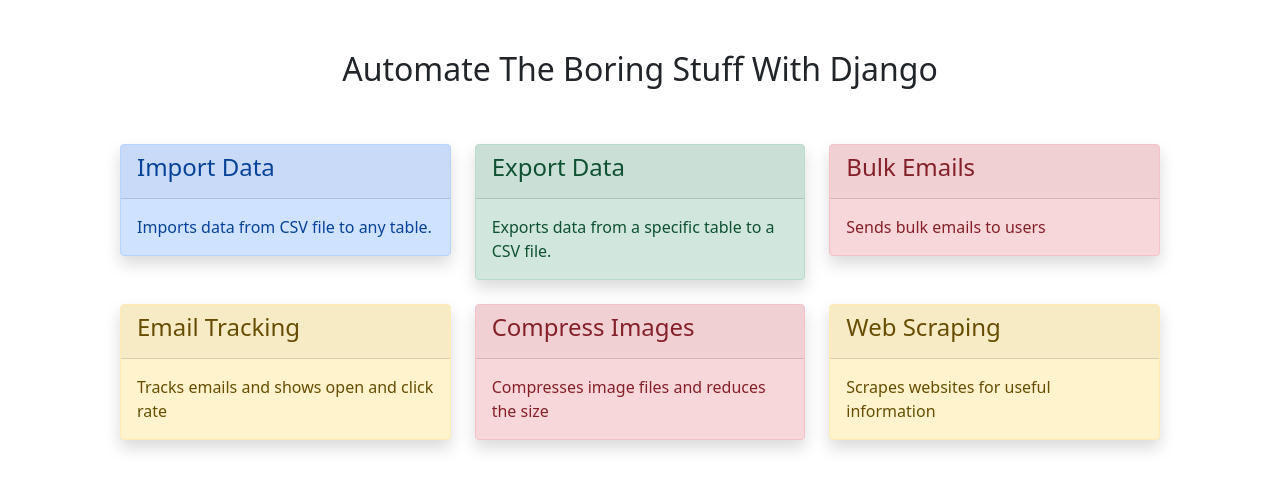
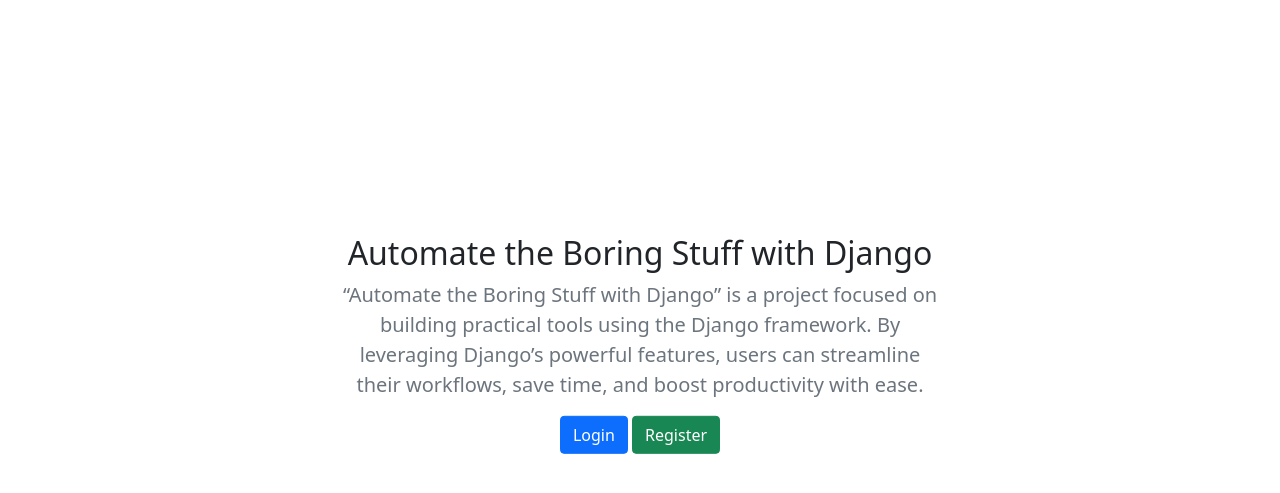
Before and after one commit to laptopasusgopinath-dotcom/automate_with_django, a Django app: page / in a window 1280 px wide. Shown: the part 56-549 px from the top of the page. Run offline with Django 5.2, Linux system fonts and the light colour scheme; parts of the project's set-up code (start-up, migrations or seed data) failed here and were passed over.

Commit message:
login registration feature

```diff
--- a/awd_main/settings.py
+++ b/awd_main/settings.py
@@ -40,6 +40,8 @@ INSTALLED_APPS = [
     'django.contrib.staticfiles',
     'dataentry',
     'uploads',
+    'crispy_forms',
+    'crispy_bootstrap5'
 ]
 
 MIDDLEWARE = [
@@ -153,3 +155,7 @@ EMAIL_HOST_PASSWORD = config('EMAIL_HOST_PASSWORD')
 EMAIL_USE_TLS = True
 DEFAULT_FROM_EMAIL = 'Automate with Django <gopinathpalweb@gmail.com>'
 DEFAULT_TO_EMAIL = 'laptopasusgopinath@gmail.com'
+
+
+
+CRISPY_TEMPLATE_PACK = 'bootstrap5'
--- a/awd_main/urls.py
+++ b/awd_main/urls.py
@@ -25,4 +25,9 @@ urlpatterns = [
     path('', views.home, name='home'),
     path('dataentry/', include('dataentry.urls')),
     path('celery-test/', views.celery_test),
+    # Registration & Login urls
+    path('register/', views.register, name='register'),
+    path('login/', views.login, name='login'),
+    path('logout/', views.logout, name='logout'),
+
 ] + static(settings.MEDIA_URL, document_root=settings.MEDIA_ROOT)
--- a/awd_main/views.py
+++ b/awd_main/views.py
@@ -1,6 +1,10 @@
-from django.shortcuts import render
+from django.shortcuts import render, redirect
 from django.http import HttpResponse
 from dataentry.tasks import celery_test_task
+from .forms import RegistrationForm
+from django.contrib import messages
+from django.contrib.auth.forms import AuthenticationForm
+from django.contrib import auth
 
 
 def home(request):
@@ -11,3 +15,50 @@ def celery_test(request):
     # I want to exeute a time consuming task here
     celery_test_task.delay()
     return HttpResponse('<h3>Function executed successfully</h3>')
+
+def register(request):
+    if request.method == 'POST':
+        form = RegistrationForm(request.POST)
+        if form.is_valid():
+            form.save()
+            messages.success(request, 'Registration successful.')
+            return redirect('login')
+        else:
+            context = {'form': form}
+            return render(request, 'register.html', context)
+    else:
+        form = RegistrationForm()
+        context = {
+            'form': form,
+        }
+    return render(request, 'register.html', context)
+
+
+
+def login(request):
+    if request.method == 'POST':
+        form = AuthenticationForm(request, request.POST)
+        if form.is_valid():
+            username = form.cleaned_data['username']
+            password = form.cleaned_data['password']
+
+            user = auth.authenticate(username=username, password=password)
+
+            if user is not None:
+                auth.login(request, user)
+                messages.success(request, "Login successful")
+                return redirect('home')
+        else:
+            messages.error(request, 'Invalid credentials')
+            return redirect('login')
+    else:
+        form = AuthenticationForm()
+        context = {
+            'form': form,
+        }
+    return render(request, 'login.html', context)
+
+
+def logout(request):
+    auth.logout(request)
+    return redirect('home')
--- a/templates/base.html
+++ b/templates/base.html
@@ -10,10 +10,20 @@
     <link href="https://cdn.jsdelivr.net/npm/bootstrap@5.0.2/dist/css/bootstrap.min.css" rel="stylesheet">
     <script src="https://cdn.jsdelivr.net/npm/bootstrap@5.0.2/dist/js/bootstrap.bundle.min.js"></script>
 
+    <!-- JQuery CDN -->
+     <script src="https://ajax.googleapis.com/ajax/libs/jquery/3.7.1/jquery.min.js"></script>
+
     <script src="{% static 'js/custom.js' %}"></script>
     <style>
         .form-group{
             padding: 15px !important;
+        }
+        .home-info{
+            position: absolute;
+            top: 50%;
+            left: 50%;
+            transform: translate(-50%, -50%);
+            padding: 20px;
         }
     </style>
 </head>
@@ -22,10 +32,17 @@
     <nav class="navbar navbar-light bg-light">
         <div class="container-fluid">
             <a class="navbar-brand" href="{% url 'home' %}">Automate With Django</a>
+            {% if user.is_authenticated%}
+                <div>
+                    Logged in as: <b>{{ user }}</b>
+                    &nbsp<a href="{% url 'logout' %}" class="float-right btn btn-danger">Logout</a>
+                </div>
+            {% else %}
             <div>
-                <a href="#" class="float-right text-decoration-none text-dark">Login</a>
-                &nbsp<a href="#" class="float-right btn btn-success">Register</a>
+                <a href="{% url 'login' %}" class="float-right text-decoration-none text-dark">Login</a>
+                &nbsp<a href="{% url 'register' %}" class="float-right btn btn-success">Register</a>
             </div>
+            {% endif %}
         </div>
     </nav>
     {% block content %}{% endblock %}
--- a/templates/home.html
+++ b/templates/home.html
@@ -3,7 +3,7 @@
 
 {% block content %}
 <div class="container" style="padding: 50px;">
-
+    {% if user.is_authenticated%}
     <h2 class="text-center">Automate The Boring Stuff With Django</h2>
 
     <!-- Row 1 -->
@@ -99,6 +99,17 @@
         </div>
 
     </div>
-
+    {% else %}
+    <div class="home-info">
+        <h2 class="text-center">Automate the Boring Stuff with Django</h2>
+        <p class="lead text-center text-muted">
+            “Automate the Boring Stuff with Django” is a project focused on building practical tools using the Django framework. By leveraging Django’s powerful features, users can streamline their workflows, save time, and boost productivity with ease.
+        </p>
+        <div style="display: flex; justify-content: center;">
+            <a href="{% url 'login' %}" class="btn btn-primary">Login</a>
+            &nbsp;<a href="{% url 'register' %}" class="btn btn-success">Register</a>
+        </div>
+    </div>
+    {% endif %}
 </div>
 {% endblock %}
```
Also changed, not shown: awd_main/forms.py (added, +10 -0 lines), templates/login.html (added, +25 -0 lines), templates/register.html (added, +25 -0 lines).
